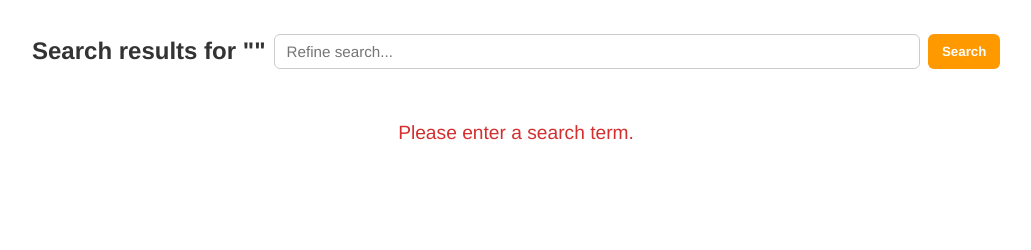
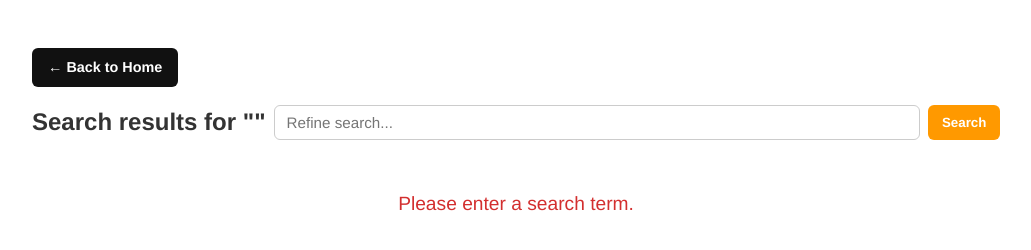
Before and after one commit to David001-a/Clothebrand, a plain HTML site: page search.html in a window 1280 px wide. Shown: the whole page, without its empty margins (124-1155 px from the left). Drawn offline with Linux system fonts and the light colour scheme.

Commit message:
backtohome

```diff
--- a/search.html
+++ b/search.html
@@ -78,6 +78,7 @@
 </head>
 <body>
   <div class="results-container">
+    <a href="index.html" class="back-home-btn">← Back to Home</a>
     <div class="results-header">
       <h1>Search results for "<span id="query-text"></span>"</h1>
       <form id="refine-search" class="small-search">
--- a/style.css
+++ b/style.css
@@ -186,6 +186,24 @@ body {
   background: #e67e00;
 }
 
+.back-home-btn {
+  display: inline-block;
+  margin: 1rem 0;
+  padding: 0.5rem 1rem;
+  background: #111;
+  color: #fff;
+  text-decoration: none;
+  border-radius: 6px;
+  font-size: 0.9rem;
+  font-weight: 600;
+  transition: background 0.2s;
+}
+
+.back-home-btn:hover {
+  background: #333;
+}
+
+
 .remove-item {
   background: none;
   border: none;
```
